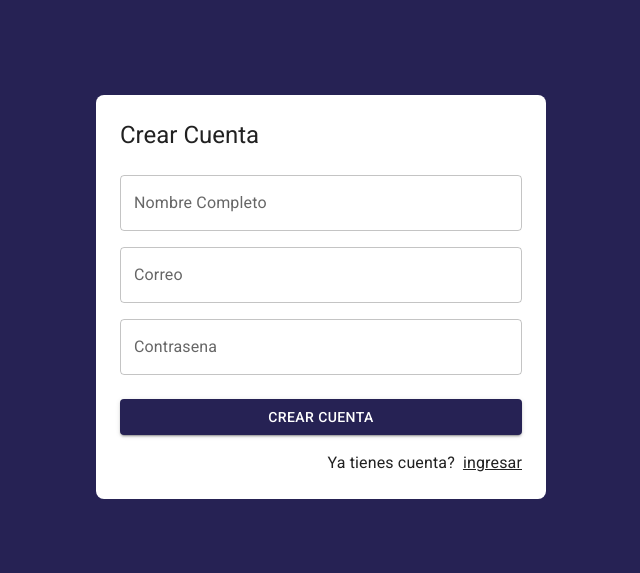
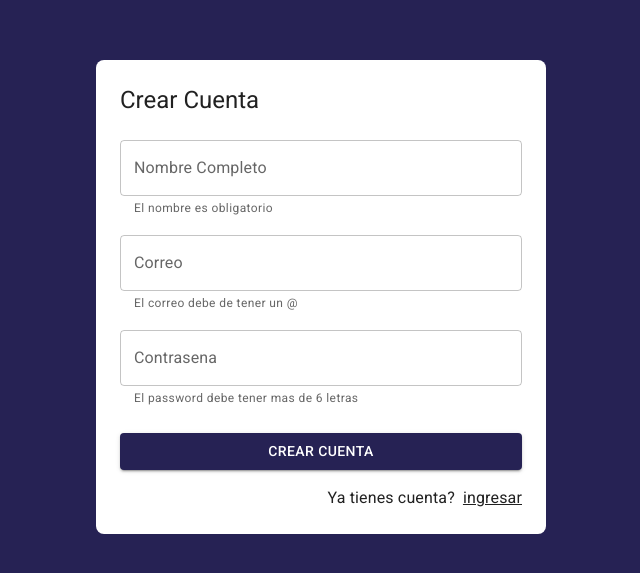
Before and after one commit to JoelRafael/LayoutReact, a React (Create React App) app: page /auth/register in a window 1280 px wide. Shown: the part 103-676 px from the top of the page, without its empty margins (319-959 px from the left). Built offline with nearby package versions, Linux system fonts and the light colour scheme.

Commit message:
Aqui se trabajo lo que es la autentication con firebase

```diff
--- a/src/auth/pages/LoginPage.jsx
+++ b/src/auth/pages/LoginPage.jsx
@@ -1,24 +1,27 @@
 import { useMemo } from "react";
 import { useDispatch, useSelector } from "react-redux";
 import { Google } from "@mui/icons-material";
-import { Button, Grid, TextField, Typography, Link } from "@mui/material";
+import { Button, Grid, TextField, Typography, Link, Alert } from "@mui/material";
 import { Link as routerLink } from "react-router-dom";
 import { AuthLayout } from "../layout/AuthLayout";
 import { useForm } from "../../hooks/useForm";
-import { checkingAuthentication, startGoogleSingIn } from "../../store/thunks";
+import {  startGoogleSingIn, startLoginWithEmailPassword } from "../../store/thunks";
+
 
 export const LoginPage = () => {
   const { email, password, onInputChange } = useForm({
-    email: "joelparedes@gmail.com",
-    password: "123456",
+    email: "",
+    password: "",
   });
-  const { status } = useSelector((state) => state.auth);
+  const { status, errorMessage } = useSelector((state) => state.auth);
   const dispatch = useDispatch();
   const isAuthenticating = useMemo(() => status === "checking", [status]);
+
   const onSubmit = (event) => {
     event.preventDefault();
-    console.log({ email, password });
-    dispatch(checkingAuthentication(email, password));
+    //console.log({ email, password });
+
+    dispatch(startLoginWithEmailPassword({ email, password }));
   };
 
   const onGoogleSingIn = () => {
@@ -53,6 +56,15 @@ export const LoginPage = () => {
           </Grid>
 
           <Grid container spacing={2} sx={{ mb: 2, mt: 1 }}>
+            <Grid
+              container
+              display={!!errorMessage ? '' : 'none'}
+              sx={{mt:1}}
+            >
+              <Grid item >
+              <Alert severity="error">{errorMessage }</Alert>
+            </Grid>
+            </Grid>
             <Grid item xs={12} sm={6}>
               <Button
                 disabled={isAuthenticating}
@@ -63,6 +75,7 @@ export const LoginPage = () => {
                 Login
               </Button>
             </Grid>
+
             <Grid item xs={12} sm={6}>
               <Button
                 disabled={isAuthenticating}
--- a/src/auth/pages/RegisterPage.jsx
+++ b/src/auth/pages/RegisterPage.jsx
@@ -1,26 +1,74 @@
-import { Google } from "@mui/icons-material"
-import { Button, Grid, TextField, Typography, Link } from "@mui/material"
+import { useMemo, useState } from "react";
+import { Button, Grid, TextField, Typography, Link, Alert } from "@mui/material"
 import { Link as routerLink } from "react-router-dom"
 import { AuthLayout } from "../layout/AuthLayout"
+import { useForm } from "../../hooks/useForm";
+import { useDispatch, useSelector } from "react-redux";
+import { startCreatingUserWithEmailPassword } from "../../store/thunks";
+
+
+const formData = {
+  email: '',
+  password: '',
+  displayName: ''
+}
+
+ const formValidations = {
+    email: [(value) => value.includes("@"), "El correo debe de tener un @"],
+    password: [
+      (value) => value.length >= 6,
+      "El password debe tener mas de 6 letras",
+    ],
+    displayName: [(value) => value.length >= 1, "El nombre es obligatorio"],
+  };
 
 export const RegisterPage = () => {
+
+  const dispatch = useDispatch();
+  const [formSubmitted, setFormSubmitted] = useState(false);
+
+  const { formState, displayName, email, password, onInputChange,
+    isFormValid, displayNameValid, emailValid, passwordValid } = useForm(formData, formValidations);
+
+  const { status, errorMessage } = useSelector((state) => state.auth);
+  const isCheckingAuthentication = useMemo(() => status === 'checking', [status]);
+
+  const onSubmit = (event) => {
+    event.preventDefault();
+    setFormSubmitted(true);
+    if (!isFormValid) return;
+
+    dispatch(startCreatingUserWithEmailPassword(formState));
+  }
+
   return (
-   <AuthLayout title="Crear Cuenta">
-      <form>
+    <AuthLayout title="Crear Cuenta">
+      <form onSubmit={onSubmit}>
           <Grid container>
             <Grid item xs={12} sx={{mt:2}}>
               <TextField
                 label="Nombre Completo"
                 type="text"
                 placeholder="Juan Herrera"
-                fullWidth></TextField>
+                fullWidth
+                name="displayName"
+                value={displayName}
+                onChange={onInputChange}
+                error={!!displayNameValid && formSubmitted}
+                helperText={displayNameValid}>
+                </TextField>
             </Grid>
             <Grid item xs={12} sx={{mt:2}}>
               <TextField
                 label="Correo"
                 type="email"
                 placeholder="correo@google.com"
-                fullWidth></TextField>
+                fullWidth
+                name="email"
+                value={email}
+                onChange={onInputChange}
+                error={!!emailValid && formSubmitted}
+                helperText={emailValid}></TextField>
             </Grid>
 
              <Grid item xs={12} sx={ {mt:2}}>
@@ -28,12 +76,20 @@ export const RegisterPage = () => {
                 label="Contrasena"
                 type="password"
                 placeholder="Contrasena"
-                fullWidth></TextField>
+                fullWidth
+                name="password"
+                value={password}
+                onChange={onInputChange}
+                error={!!passwordValid && formSubmitted}
+                helperText={passwordValid}></TextField>
             </Grid>
 
             <Grid container spacing={2} sx={ {mb:2, mt:1}}>
+              <Grid item xs={12} display={!!errorMessage ? '' : 'none'}>
+              <Alert severity="error">{errorMessage}</Alert>
+             </Grid>
               <Grid item xs={12}>
-                <Button variant='contained' fullWidth >Crear cuenta</Button>
+              <Button type="submit" variant='contained' fullWidth disabled={ isCheckingAuthentication } >Crear cuenta</Button>
              </Grid>
 
             </Grid>
--- a/src/firebase/provider.js
+++ b/src/firebase/provider.js
@@ -1,4 +1,10 @@
-import { GoogleAuthProvider, signInWithPopup } from "firebase/auth";
+import {
+  GoogleAuthProvider,
+  signInWithPopup,
+  createUserWithEmailAndPassword,
+  updateProfile,
+  signInWithEmailAndPassword,
+} from "firebase/auth";
 import { FirebaseAuth } from "./config";
 
 const googleProvider = new GoogleAuthProvider();
@@ -24,3 +30,46 @@ export const singInWithGoogle = async () => {
     };
   }
 };
+
+export const registerUserWithEmailPassword = async ({
+  email,
+  password,
+  displayName,
+}) => {
+  try {
+    const resp = await createUserWithEmailAndPassword(
+      FirebaseAuth,
+      email,
+      password
+    );
+    const { uid, photoURL } = resp.user;
+    await updateProfile(FirebaseAuth.currentUser, { displayName });
+
+    return {
+      ok: true,
+      uid,
+      photoURL,
+      email,
+      displayName,
+    };
+  } catch (error) {
+    const errorMessage = error.message;
+    return { ok: false, errorMessage };
+  }
+};
+
+export const loginWithEmailPassowrd = async ({ email, password }) => {
+  try {
+    const resp = await signInWithEmailAndPassword(
+      FirebaseAuth,
+      email,
+      password
+    );
+
+    const { uid, photoURL, displayName } = resp.user;
+    return { ok: true, uid, photoURL, displayName };
+  } catch (error) {
+    const errorMessage = error.message;
+    return { ok: false, errorMessage };
+  }
+};
--- a/src/hooks/useForm.js
+++ b/src/hooks/useForm.js
@@ -1,8 +1,19 @@
-import { useState } from "react";
+import { useState, useEffect, useMemo } from "react";
 
-export const useForm = (initialForm = {}) => {
+export const useForm = (initialForm = {}, formvalidations = {}) => {
   const [formState, setFormState] = useState(initialForm);
+  const [formValidation, setFormValidation] = useState({});
 
+  useEffect(() => {
+    createValidators();
+  }, [formState]);
+
+  const isFormValid = useMemo(() => {
+    for (const formValue of Object.keys(formValidation)) {
+      if (formValidation[formValue] !== null) return false;
+    }
+    return true;
+  }, [formValidation]);
   const onInputChange = ({ target }) => {
     const { name, value } = target;
     setFormState({
@@ -15,10 +26,25 @@ export const useForm = (initialForm = {}) => {
     setFormState(initialForm);
   };
 
+  const createValidators = () => {
+    const formCheckedValues = {};
+
+    for (const formField of Object.keys(formvalidations)) {
+      const [fn, errorMessage = "Este campo es requerido"] =
+        formvalidations[formField];
+      formCheckedValues[`${formField}Valid`] = fn(formState[formField])
+        ? null
+        : errorMessage;
+    }
+    setFormValidation(formCheckedValues);
+  };
+
   return {
     ...formState,
     formState,
     onInputChange,
     onResetForm,
+    ...formValidation,
+    isFormValid,
   };
 };
--- a/src/store/thunks.js
+++ b/src/store/thunks.js
@@ -1,4 +1,8 @@
-import { singInWithGoogle } from "../firebase/provider";
+import {
+  loginWithEmailPassowrd,
+  registerUserWithEmailPassword,
+  singInWithGoogle,
+} from "../firebase/provider";
 import { checkingCredentials, logout, login } from "./auth/authSlice";
 export const checkingAuthentication = (email, password) => {
   return async (dispatch) => {
@@ -14,3 +18,33 @@ export const startGoogleSingIn = () => {
     dispatch(login(result));
   };
 };
+
+export const startCreatingUserWithEmailPassword = ({
+  email,
+  password,
+  displayName,
+}) => {
+  return async (dispatch) => {
+    dispatch(checkingCredentials());
+    const { ok, uid, photoURL, errorMessage } =
+      await registerUserWithEmailPassword({
+        email,
+        password,
+        displayName,
+      });
+    if (!ok) return dispatch(logout({ errorMessage }));
+
+    dispatch(login({ uid, displayName, email, photoURL }));
+  };
+};
+
+export const startLoginWithEmailPassword = ({ email, password }) => {
+  return async (dispatch) => {
+    dispatch(checkingCredentials());
+    console.log(email, password);
+    const resp =
+      await loginWithEmailPassowrd({ email, password });
+    if (!resp.ok) return dispatch(logout( resp ));
+    dispatch(login(resp));
+  };
+};
```
